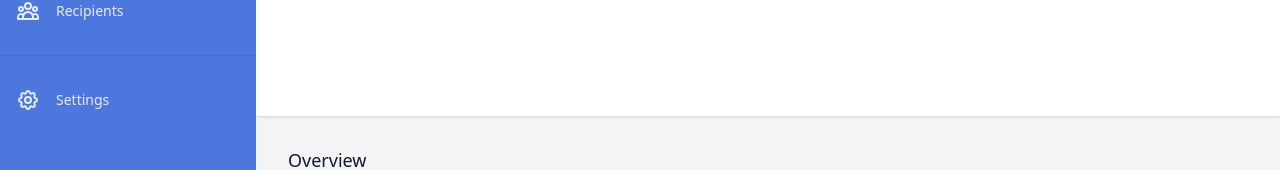
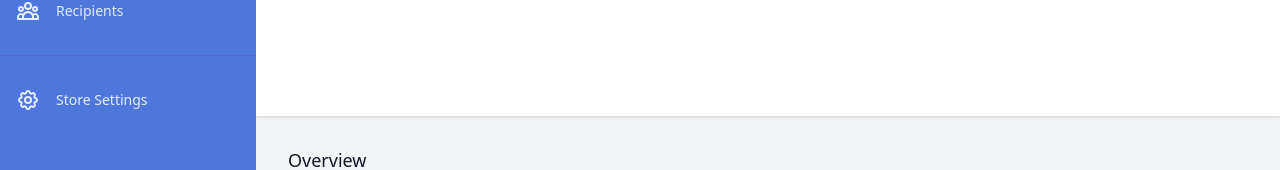
Before and after one commit to tatendabakozw/trolliey, a React (Create React App) app: page /dashboard in a window 1280 px wide. Shown: the part 297-467 px from the top of the page. Built offline with nearby package versions, Linux system fonts and the light colour scheme; the HTML template or start-up script is replaced by a standard one; what @tailwindcss/typography would draw is missing.

Commit message:
add product page boiler palte

```diff
--- a/src/App.jsx
+++ b/src/App.jsx
@@ -10,6 +10,7 @@ import Cards from './dashboard/Cards';
 import Receipts from './dashboard/Receipts';
 import Inventory from './dashboard/Inventory';
 import StoreInfo from './dashboard/StoreInfo';
+import AddProduct from './dashboard/AddProduct';
 
 function App() {
   return (
@@ -23,7 +24,8 @@ function App() {
         <Route path='/dashboard/receipts' component={Receipts} />
         <Route path='/dashboard/settings' component={StoreInfo} />
         <Route path='/dashboard/inventory' component={Inventory} />
-        <Route path='/dashboard' component={Dashboard} />
+        <Route path='/dashboard/addproduct' component={AddProduct} />
+        <Route exact path='/dashboard' component={Dashboard} />
         <Route exact path='/' component={Home} />
         <Route path='*' component={NotFound} />
       </Switch>
--- a/src/components/dashboard_sidebar/DashboardSidebar.jsx
+++ b/src/components/dashboard_sidebar/DashboardSidebar.jsx
@@ -23,7 +23,7 @@ const navigation = [
     { name: 'Recipients', href: '/dashboard/receipts', icon: UserGroupIcon, current: false },
 ]
 const secondaryNavigation = [
-    { name: 'Settings', href: '/dashboard/settings', icon: CogIcon },
+    { name: 'Store Settings', href: '/dashboard/settings', icon: CogIcon },
 ]
 
 function DashboardSidebar({ sidebarOpen, setSidebarOpen }) {
@@ -74,9 +74,9 @@ function DashboardSidebar({ sidebarOpen, setSidebarOpen }) {
                                     </button>
                                 </div>
                             </Transition.Child>
-                            <div className="flex-shrink-0 flex items-center px-4">
+                            <Link to='/' className="cursor pointer flex-shrink-0 flex items-center px-4">
                                 <p className="text-white text-lg font-semibold text-center">logo</p>
-                            </div>
+                            </Link>
                             <nav className="mt-5 flex-shrink-0 h-full divide-y divide-blue-secondary overflow-y-auto" aria-label="Sidebar">
                                 <div className="px-2 space-y-1">
                                     {navigation.map((item) => (
@@ -117,15 +117,15 @@ function DashboardSidebar({ sidebarOpen, setSidebarOpen }) {
                 <div className="flex flex-col w-64">
                     {/* Sidebar component, swap this element with another sidebar if you like */}
                     <div className="flex flex-col flex-grow bg-blue-primary pt-5 pb-4 overflow-y-auto">
-                        <div className="flex items-center flex-shrink-0 px-4">
+                        <Link to='/' className="flex items-center flex-shrink-0 px-4">
                             <p className="text-white text-lg font-semibold text-center">logo</p>
-                        </div>
+                        </Link>
                         <nav className="mt-5 flex-1 flex flex-col divide-y divide-blue-secondary overflow-y-auto" aria-label="Sidebar">
                             <div className="px-2 space-y-1">
                                 {navigation.map((item) => (
                                     <Link to={item.href}
                                         key={item.name}
-                                        className={`${location.pathname === item.href ? "bg-blue-secondary" : "bg-blue-primary"} text-blue-light group flex items-center px-2 py-2 text-sm leading-6 font-medium rounded-md`}
+                                        className={`${location.pathname === item.href ? "bg-blue-secondary" : "bg-blue-primary hover:bg-blue-secondary "} text-blue-light group flex items-center px-2 py-2 text-sm leading-6 font-medium rounded-md`}
                                     >
                                         <item.icon className="mr-4 flex-shrink-0 h-6 w-6 text-blue-light" aria-hidden="true" />
                                         {item.name}
@@ -135,14 +135,13 @@ function DashboardSidebar({ sidebarOpen, setSidebarOpen }) {
                             <div className="mt-6 pt-6">
                                 <div className="px-2 space-y-1">
                                     {secondaryNavigation.map((item) => (
-                                        <a
-                                            key={item.name}
+                                        <Link to={item.href}
                                             href={item.href}
-                                            className="group flex items-center px-2 py-2 text-sm leading-6 font-medium rounded-md text-blue-light hover:text-blue-light hover:bg-blue-secondary"
+                                            className={`${location.pathname === item.href ? "bg-blue-secondary" : "bg-blue-primary hover:bg-blue-secondary "} group flex items-center px-2 py-2 text-sm leading-6 font-medium rounded-md text-blue-light hover:text-blue-light `}
                                         >
                                             <item.icon className="mr-4 h-6 w-6 text-blue-light" aria-hidden="true" />
                                             {item.name}
-                                        </a>
+                                        </Link>
                                     ))}
                                 </div>
                             </div>
--- a/src/dashboard/AddProduct.jsx
+++ b/src/dashboard/AddProduct.jsx
@@ -5,7 +5,7 @@ function AddProduct() {
     return (
         <DashboardLayout>
             <div className="p-4">
-
+                add product
             </div>
         </DashboardLayout>
     )
```
